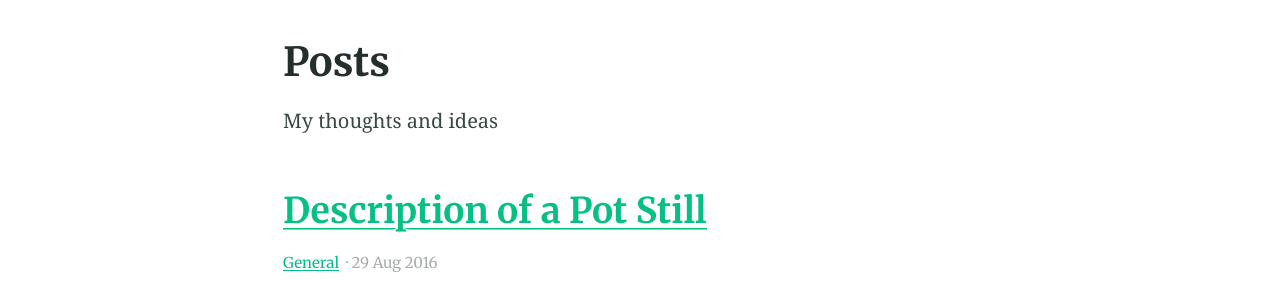
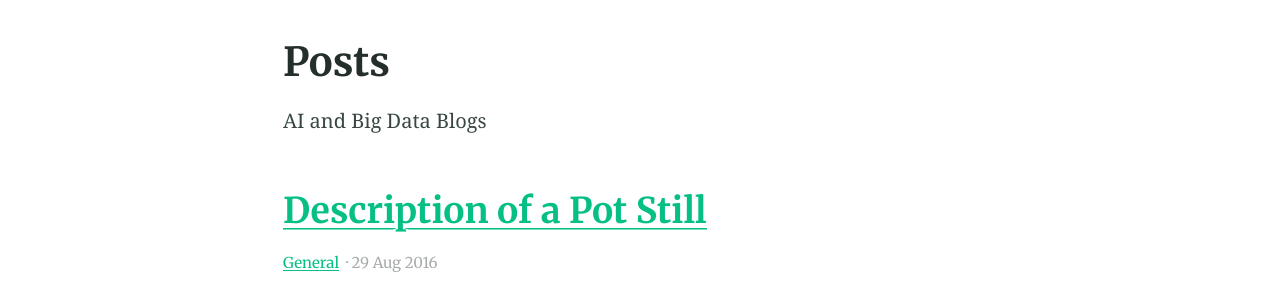
Before and after one commit to AsmaZgo/AsmaZgo.github.io, a Jekyll site: the page built from blog/index.html, in a window 1280 px wide. Shown: the part 408-702 px from the top of the page. Built offline with Jekyll 4.4.1, drawn with Linux system fonts in a browser that asks for light colours; the list of posts is cut into pages by our own code; some of the changed lines change nothing that is shown.

Commit message:
Update _config.yml

```diff
--- a/_config.yml
+++ b/_config.yml
@@ -39,15 +39,14 @@
 paginate_path: blog/page:num # jekyll-paginate > blog page
 jekyll-mentions: https://twitter.com # jekyll-mentions > service used when @replying
 twitter:
-  username: DavidDarnes # jekyll-seo-tag > Owners twitter username
-author: DavidDarnes # jekyll-seo-tag > default author
+  username: zgolli_asma # jekyll-seo-tag > Owners twitter username
+author: AsmaZgo # jekyll-seo-tag > default author
 social: # jekyll-seo-tag > social overrides
-  name: David Darnes # jekyll-seo-tag > real name
+  name: Asma Zgolli # jekyll-seo-tag > real name
   links:  # jekyll-seo-tag > social aliases (sameAs)
-    - https://twitter.com/DavidDarnes
-    - https://www.facebook.com/daviddarnes
-    - https://www.linkedin.com/in/daviddarnes
-    - https://github.com/daviddarnes
+    - https://twitter.com/zgolli_asma
+    - https://www.linkedin.com/in/asma-zgolli-225642a5/
+    - https://github.com/AsmaZgo
 # markdown: CommonMark # Markdown parse settings, CommonMark performs slightly better an others in build time
 # commonmark:
   # options: ["SMART", "FOOTNOTES"]
@@ -58,14 +57,14 @@
   style: compressed # Style compression
 permalink: pretty  # Permalink style (/YYYY/MM/DD/page-name/)
 excerpt_separator: <!-- more --> # Marks end of excerpt in posts
-timezone: Europe/London # Timezone for blog posts and alike
+timezone: Europe/Berlin # Timezone for blog posts and alike
 
 # 5. Collections
 collections:
   posts:
     title: Posts # Needed for Siteleaf
     output: true
-    description: "My thoughts and ideas" # The post list page content
+    description: "AI and Big Data Blogs" # The post list page content
     feature_text: |
       Welcome to the blog
     feature_image: "https://picsum.photos/2560/600?image=866"
@@ -95,7 +94,7 @@
 lang: en-GB # Set the site language
 title: "Alembic" # Site name or title, also used in jekyll-seo-tag
 logo: "/assets/logos/logo.svg" # Site logo, also used in jekyll-seo-tag
-description: "Alembic is a starting point for Jekyll projects. Rather than starting from scratch, this boilerplate is designed to get the ball rolling immediately" # Site description and default description, also used in jekyll-seo-tag
+description: "A collection of Blog post related to #NLP, #TimeSeries and #BigData" # Site description and default description, also used in jekyll-seo-tag
 url: "https://alembic.darn.es" # Site url, also used in jekyll-seo-tag
 baseurl: ""
 repo: "https://github.com/daviddarnes/alembic"
@@ -139,10 +138,10 @@
   url: https://darn.es
 
 social_links: # Appears in sidebar. Set the urls then uncomment and comment out as desired
-  Twitter: https://twitter.com/DavidDarnes
-  LinkedIn: https://www.linkedin.com/in/daviddarnes
-  GitHub: https://github.com/daviddarnes
-  link: https://darn.es
+  Twitter: https://twitter.com/zgolli_asma
+  LinkedIn: https://www.linkedin.com/in/asma-zgolli-225642a5/
+  GitHub: https://github.com/AsmaZgo
+  link: https://AsmaZgo.github.io
   RSS: /feed.xml
 
 sharing_links: # Appear at the bottom of single blog posts, add as desired. The value can be 'true' or the desired button colour
```
